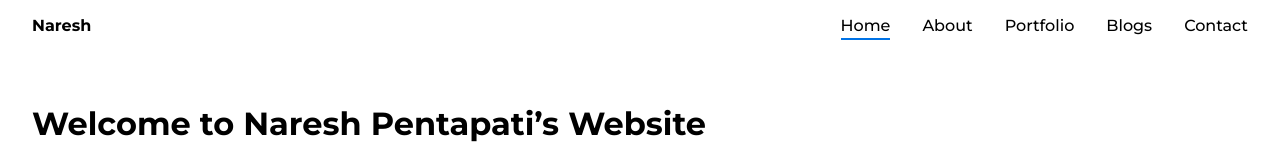
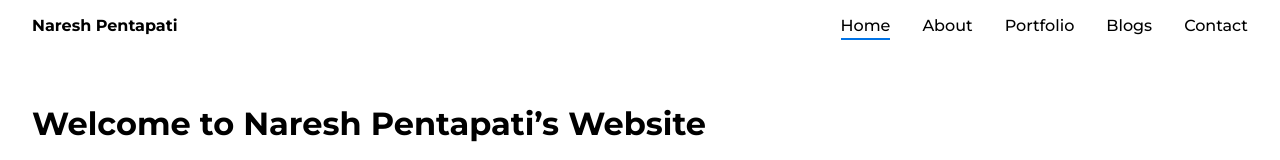
Before and after one commit to nareshacharya/website, a React (Create React App) app: page / in a window 1280 px wide. Shown: the top 160 px of the page. Built offline with nearby package versions, Linux system fonts and the light colour scheme.

Commit message:
Adjusted navbar hover color and logo size

```diff
--- a/src/components/Navbar.js
+++ b/src/components/Navbar.js
@@ -11,7 +11,7 @@ const Navbar = () => {
 
   return (
     <nav className="navbar">
-      <div className="logo">Naresh</div>
+      <div className="logo">Naresh Pentapati</div>
 
       <div className={`nav-links ${menuOpen ? 'open' : ''}`}>
         <Link to="/" onClick={closeMenu} className={location.pathname === '/' ? 'active' : ''}>Home</Link>
```
